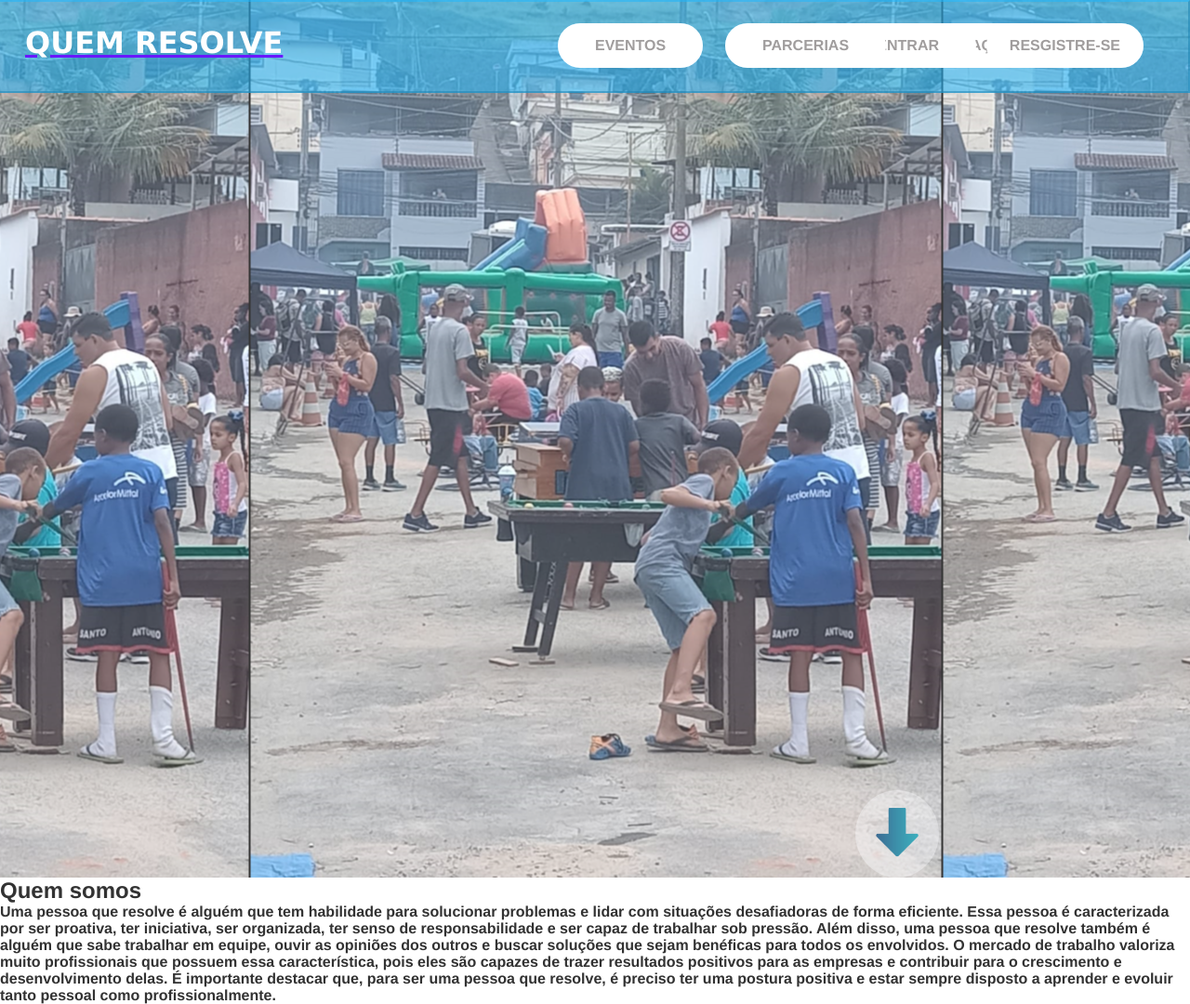
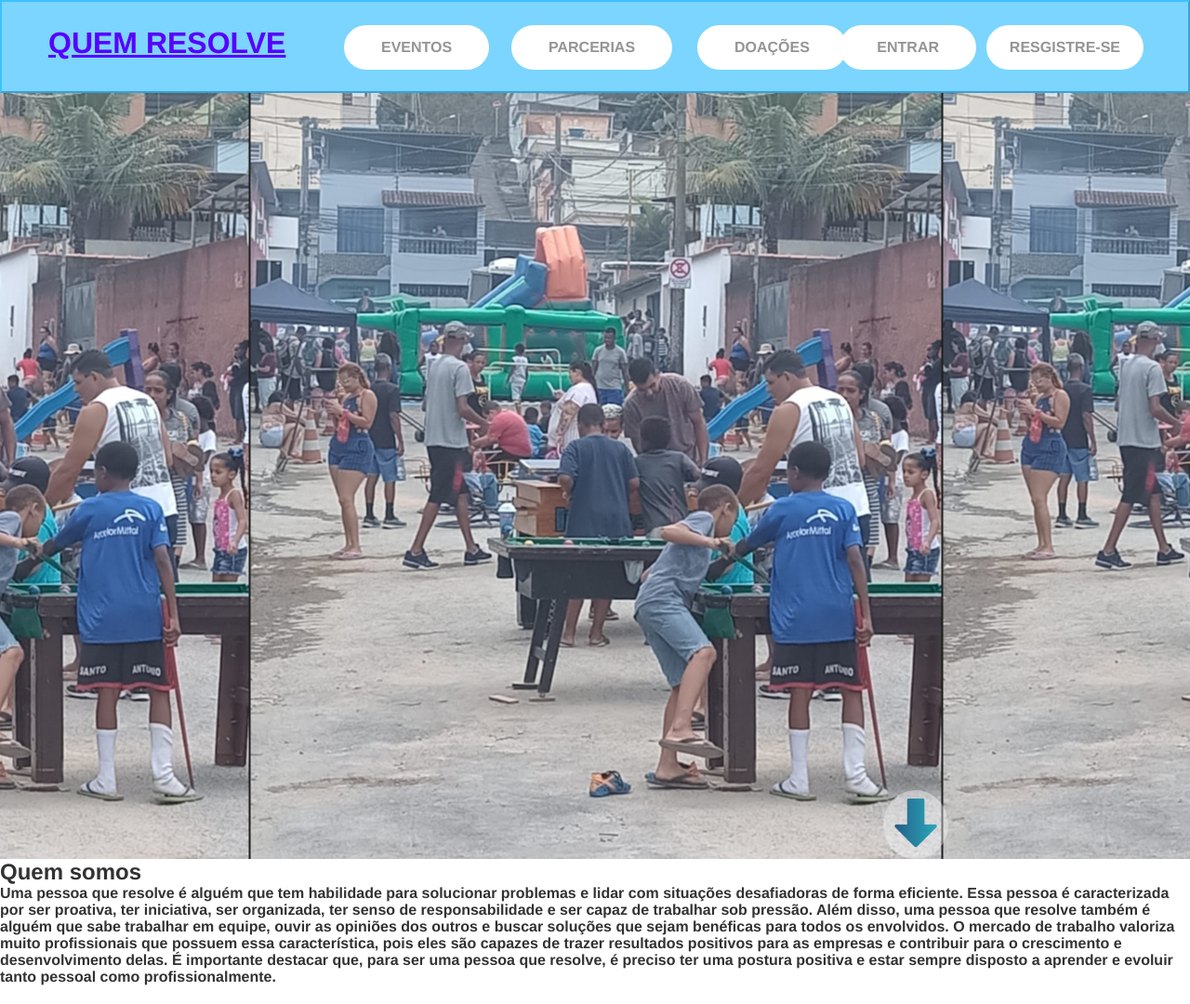
Before and after one commit to MuriloLeite/rdb, a Django app: page / in a window 1280 px wide. Shown: the whole page at 93% size. Run offline with Django 4.2, Linux system fonts and the light colour scheme.

Commit message:
resolvendo botao quem resolve

```diff
--- a/rdb/aplic/static/css/styles.css
+++ b/rdb/aplic/static/css/styles.css
@@ -1,3 +1,5 @@
+
+
 body {
     font-family: sans-serif;
     font-weight: bold;
@@ -14,7 +16,6 @@ h1{
   border: 2px outset rgb(8, 177, 255, 0.534);
   background-color: rgba(8, 177, 255, 0.534);
   height: 100px;
-  margin-left: -25px;
 }
 
 /* cor do botao  */
@@ -37,13 +38,12 @@ h1{
   text-transform: uppercase;
   text-decoration: none;
   padding: 15px 40px;
-  left: 600px;
+  left: 370px;
   display: inline-block;
   border-radius: 100px;
   transition: all .2s;
   position: absolute;
   margin-top: 25px;
-
 }
 
 /* cor do fundo quando o botão flutua */
@@ -81,7 +81,7 @@ h1{
   text-transform: uppercase;
   text-decoration: none;
   padding: 15px 40px;
-  left: 780px;
+  left: 550px;
   display: inline-block;
   border-radius: 100px;
   transition: all .2s;
@@ -126,7 +126,7 @@ h1{
   text-transform: uppercase;
   text-decoration: none;
   padding: 15px 40px;
-  left: 980px;
+  left: 750px;
   display: inline-block;
   border-radius: 100px;
   transition: all .2s;
@@ -414,7 +414,7 @@ input[type="submit"]{
   display: inline-block;
   cursor: pointer;
   margin-top: 750px;
-  margin-left: 920px;
+  margin-left: 950px;
   border-radius: 50%;
-  padding: 10px;
+  position: center;
 }
--- a/rdb/aplic/templates/index.html
+++ b/rdb/aplic/templates/index.html
@@ -8,13 +8,12 @@
     .myDiv {
       background-image: url(static/foto_index.png);
       background-position: center;
-      opacity: 90%;
     }
   </style>
 </head>
 
 <body>
-  <div class="myDiv">
+  <div class="tituloIndex">
     <ul>
       <a href="doacao.html" class="btn-doacao btn-white">Doações</a></li>
       <a href="/eventos" class="btn-evento btn-white">Eventos</a></li>
@@ -22,12 +21,11 @@
       <a href="/registro" class="btn-registar btn-white">Resgistre-se</a></li>
       <a href="/parcerias" class="btn-parceria btn-white">Parcerias</a></li>
     </ul>
-    <div class="tituloIndex">
-      <a href="http://127.0.0.1:8000/">
-        <h1>QUEM RESOLVE</h1>
-      </a>
-    </div>
-    <a href="#QS" class=btn-quem-somos><img src="static/seta.png" alt="Rolar para baixo" width="70px" height="70px"></a>
+    <a href="http://127.0.0.1:8000/">
+      <h1> <a href="http://127.0.0.1:8000/"> QUEM RESOLVE </a></h1>
+  </div>
+  <div class="myDiv">
+    <a href="#QS" class="btn-quem-somos btn-seta"><img src="static/seta.png" alt="Rolar para baixo" width="70px" height="70px"></a>
   </div>
   <h2 id="QS"> Quem somos</h2>
   <p> Uma pessoa que resolve é alguém que tem habilidade para solucionar problemas e lidar com situações desafiadoras de
--- a/rdb/rdb/settings.py
+++ b/rdb/rdb/settings.py
@@ -61,7 +61,7 @@ DATABASES = {
         'ENGINE': 'django.db.backends.postgresql',
         'NAME': 'rdb',
         'USER': 'postgres',
-        'PASSWORD': 'q1w2e3r4',
+        'PASSWORD': 'root',
         'HOST': 'localhost',
         'PORT': '5432'    }
 }
```
